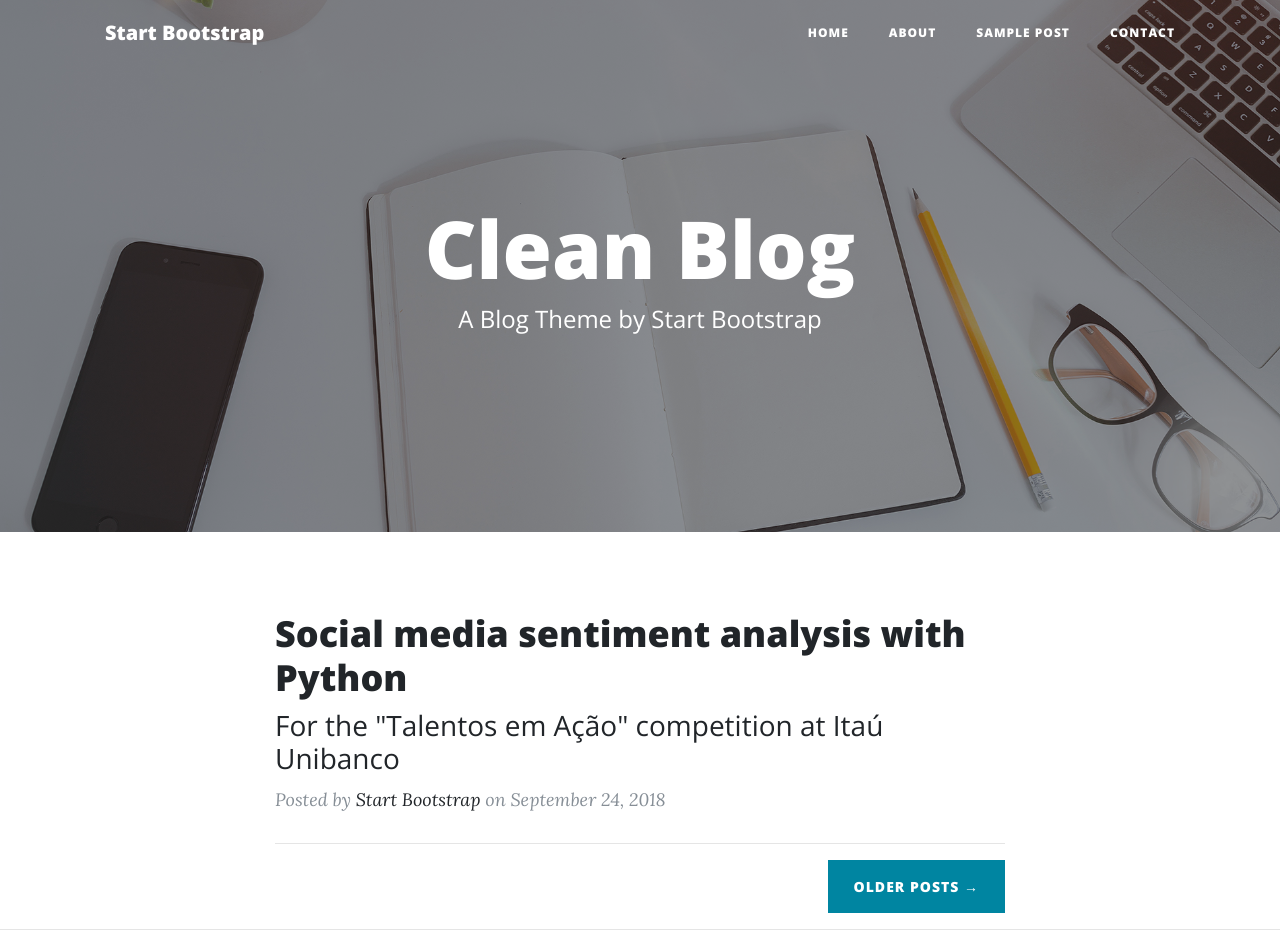
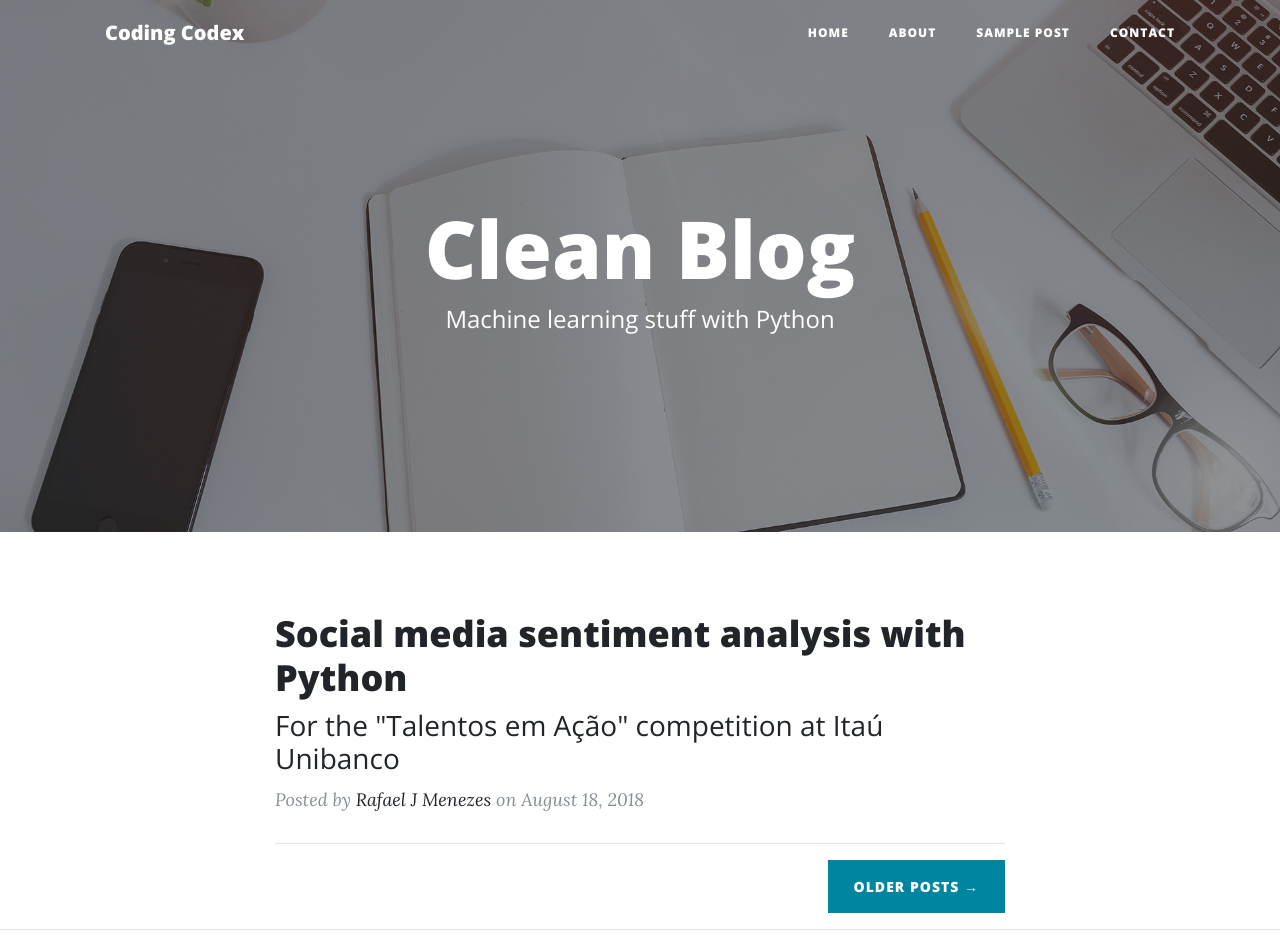
Before and after one commit to RafaMenezes/RafaMenezes.github.io, a website: page index.html in a window 1280 px wide. Shown: the top 952 px of the page. Drawn offline with nearby package versions, Linux system fonts and the light colour scheme.

Commit message:
Update index.html

```diff
--- a/index.html
+++ b/index.html
@@ -28,7 +28,7 @@
     <!-- Navigation -->
     <nav class="navbar navbar-expand-lg navbar-light fixed-top" id="mainNav">
       <div class="container">
-        <a class="navbar-brand" href="index.html">Start Bootstrap</a>
+        <a class="navbar-brand" href="index.html">Coding Codex</a>
         <button class="navbar-toggler navbar-toggler-right" type="button" data-toggle="collapse" data-target="#navbarResponsive" aria-controls="navbarResponsive" aria-expanded="false" aria-label="Toggle navigation">
           Menu
           <i class="fa fa-bars"></i>
@@ -60,7 +60,7 @@
           <div class="col-lg-8 col-md-10 mx-auto">
             <div class="site-heading">
               <h1>Clean Blog</h1>
-              <span class="subheading">A Blog Theme by Start Bootstrap</span>
+              <span class="subheading">Machine learning stuff with Python</span>
             </div>
           </div>
         </div>
@@ -81,8 +81,8 @@
               </h3>
             </a>
             <p class="post-meta">Posted by
-              <a href="#">Start Bootstrap</a>
-              on September 24, 2018</p>
+              <a href="#">Rafael J Menezes</a>
+              on August 18, 2018</p>
           </div>
           <hr>
           <!-- Pager -->
```
